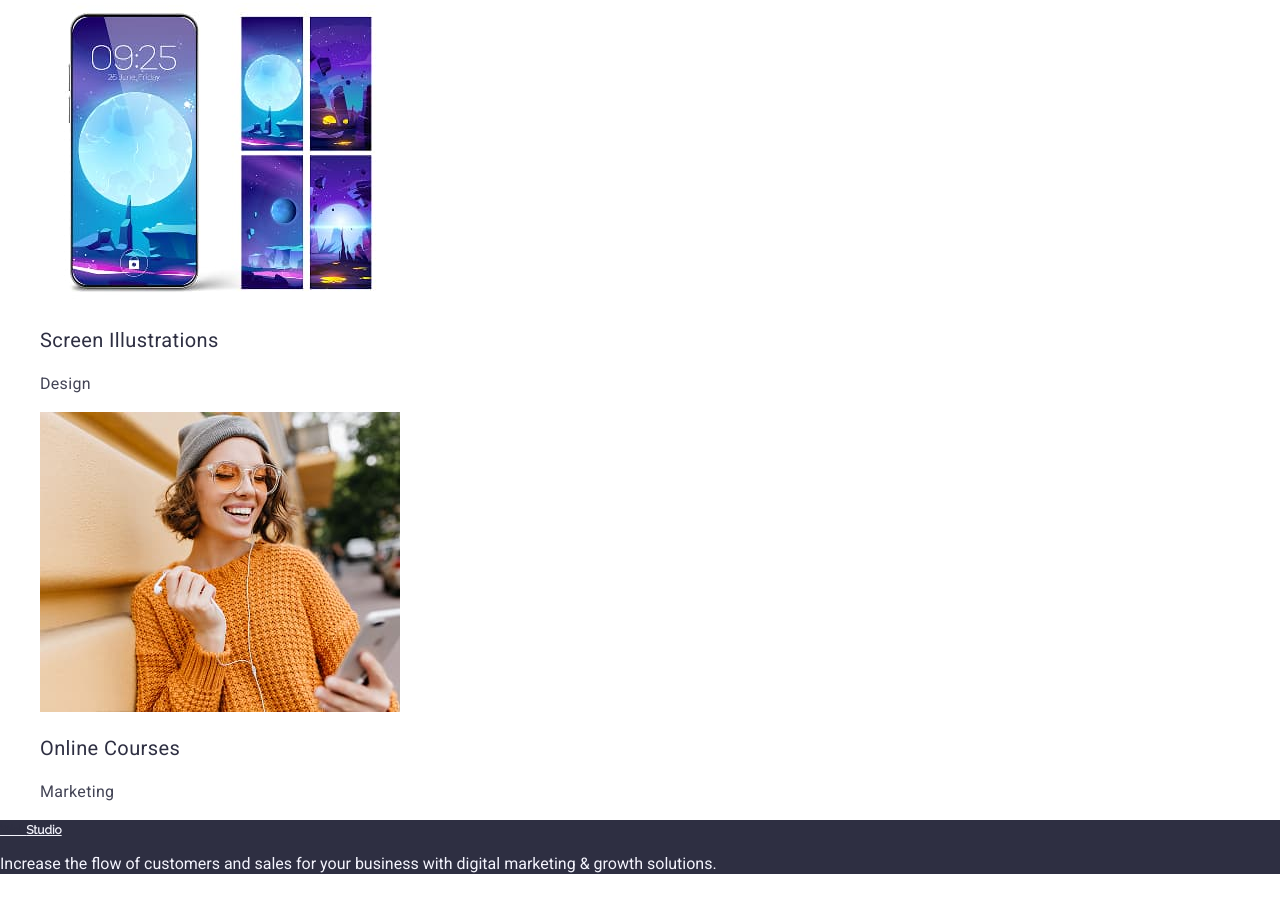
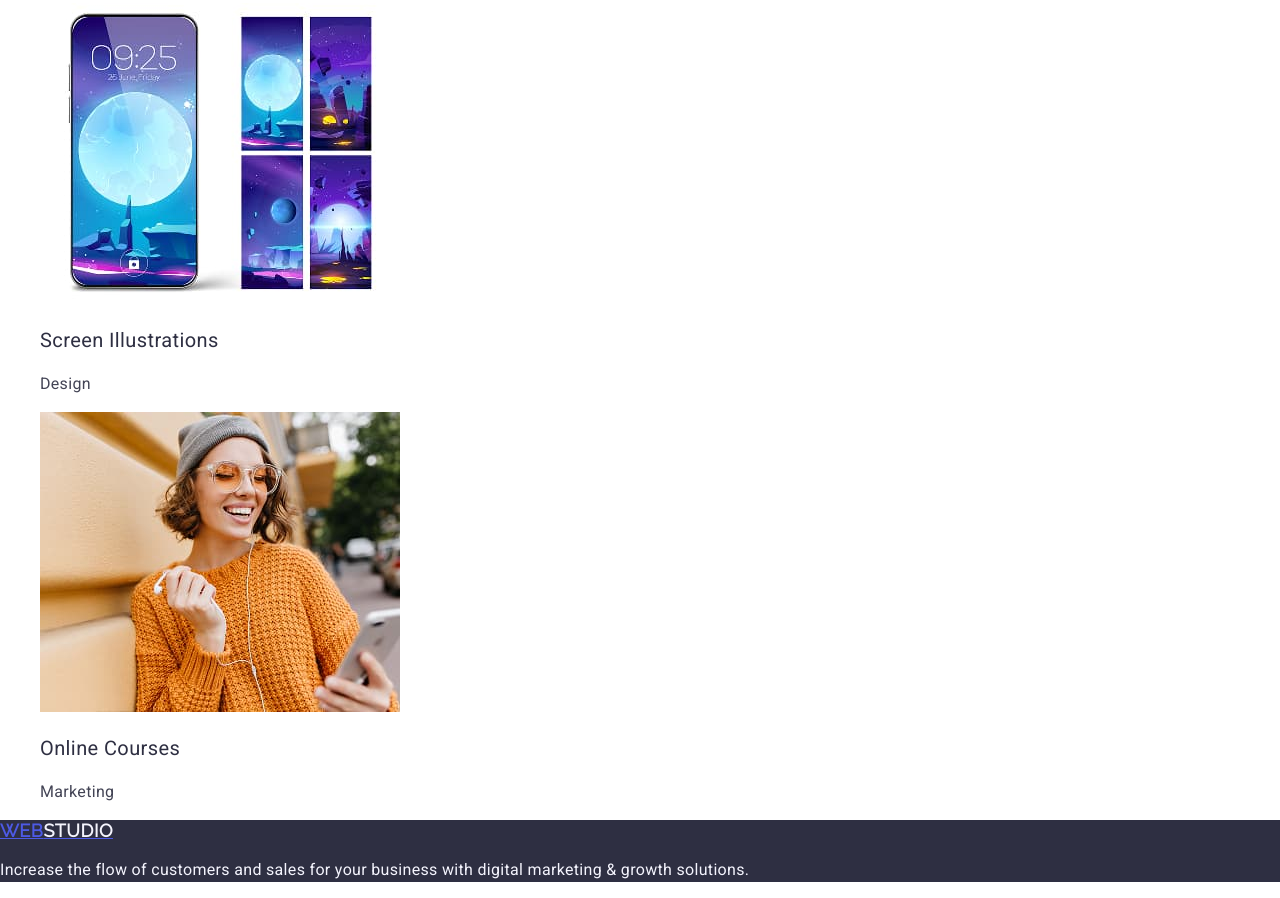
Before and after one commit to OleksandrAndriychenko/goit-markup-hw-02, a plain HTML site: page index.html in a window 1280 px wide. Shown: the part 4075-4973 px from the top of the page. Drawn offline with nearby package versions, Linux system fonts and the light colour scheme.

Commit message:
add index file

```diff
--- a/css/style.css
+++ b/css/style.css
@@ -89,17 +89,24 @@ a{
 .section-three{
     background: #f4f4fd;
 }
-footer{
+.footer{
     background: #2e2f42;
 }
 .link-logo-footer{
-    color: #f4f4fd;
+    color: #4d5ae5;
     font-weight: 700;
     font-family: "Raleway", sans-serif;
+    font-size: 18px;
+    line-height: 1.17;
+    letter-spacing: 0.03em;
+    text-transform: uppercase;
 }
-footer > p{
+.footer > p{
     color: #f4f4fd;
 }
 .section-three-img{
     background-color: #FFFFFF;
 }
+.logo-color-footer{
+    color: #f4f4fd;
+}
--- a/index.html
+++ b/index.html
@@ -162,11 +162,11 @@
         </ul>
       </section>
     </main>
-    <footer>
+    <footer class="footer">
       <a href="./index.html" class="link-logo-footer"
-        ><span class="logo-color">Web</span>Studio</a
+        >Web<span class="logo-color-footer">Studio</span></a
       >
-      <p>
+      <p class="p-section">
         Increase the flow of customers and sales for your business with digital
         marketing & growth solutions.
       </p>
```
